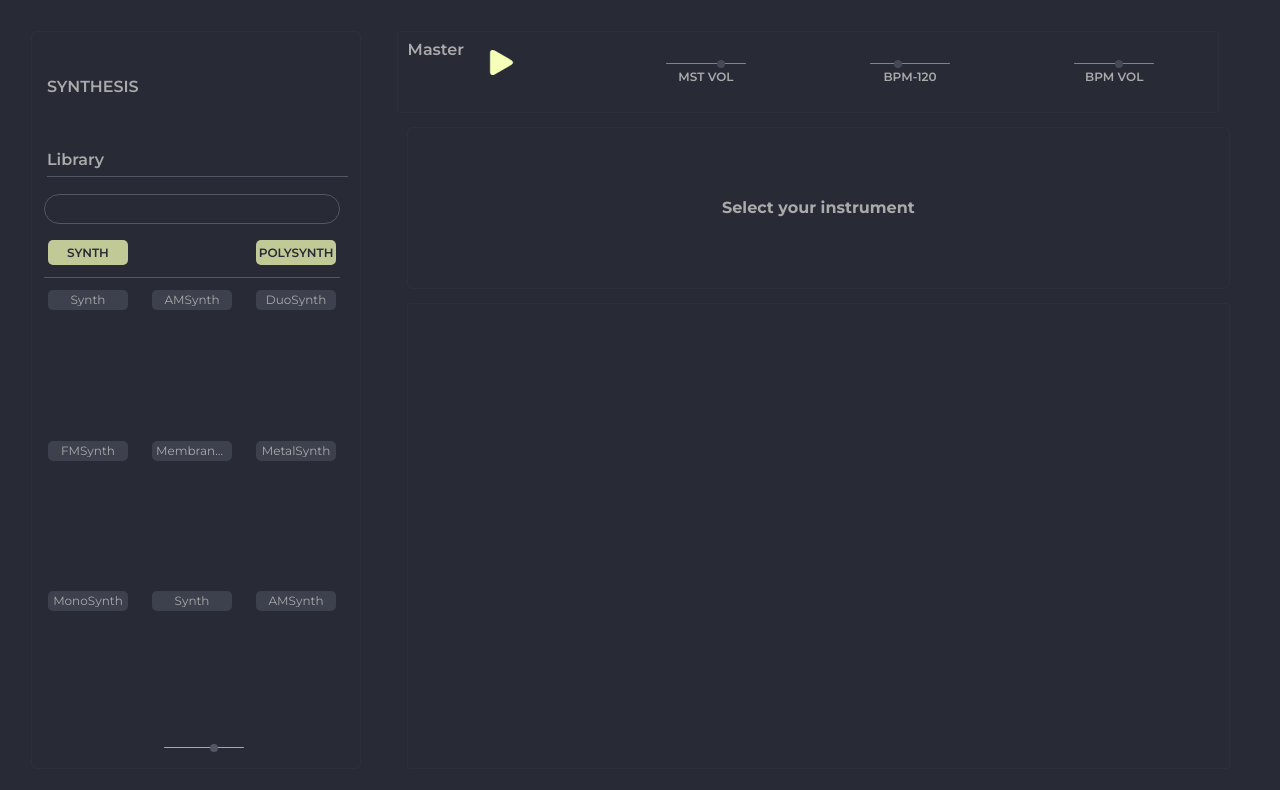
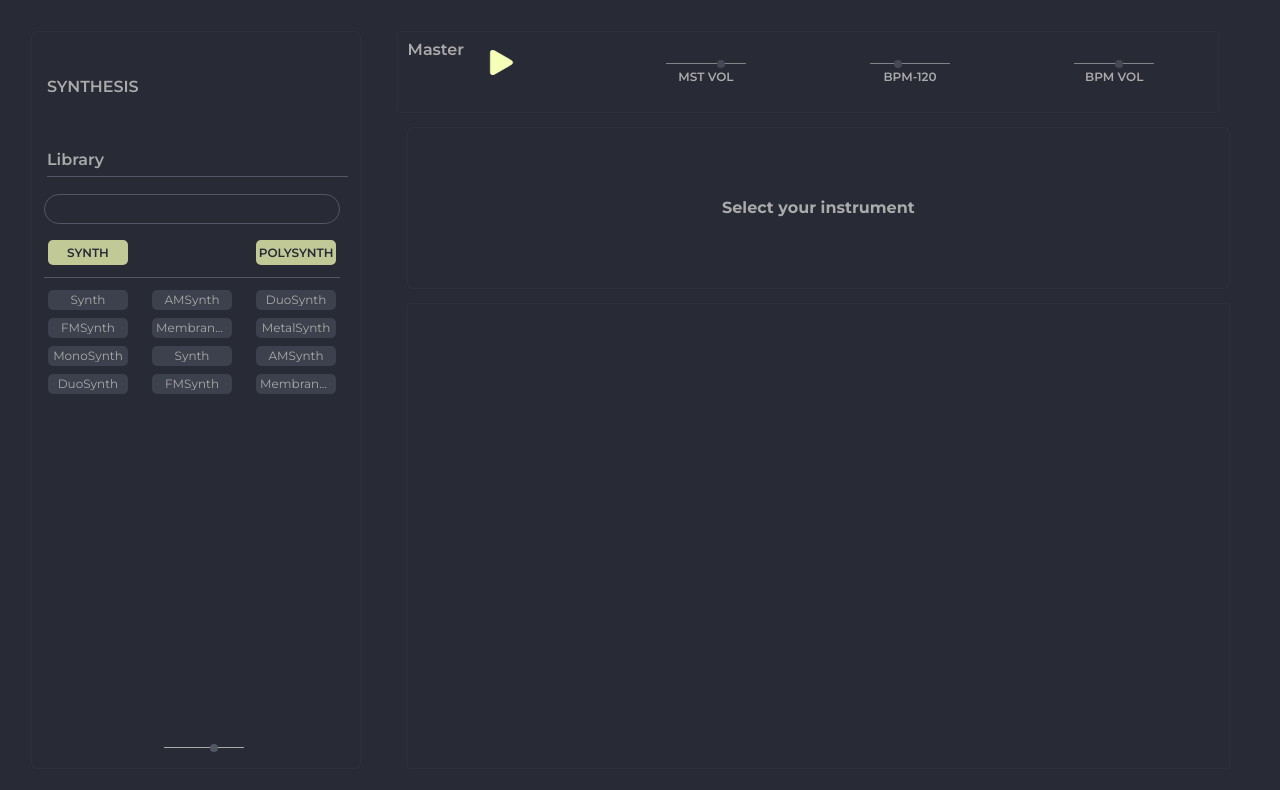
Before and after one commit to CxGarcia/synthesis, a React app: page / in a window 1280 px wide. Shown: the top 790 px of the page. Built offline with nearby package versions, Linux system fonts and the light colour scheme; no server answers.

Commit message:
styles: fixed selection panel styling so all elements are aligned at the top

```diff
--- a/src/components/library/SelectionItems/SelectionItems.module.scss
+++ b/src/components/library/SelectionItems/SelectionItems.module.scss
@@ -2,7 +2,6 @@
 @import '@styles/mixins';
 
 .container {
-  width: fit-content;
   max-height: 20px;
   max-width: 27%;
   font-size: 0.75rem;
@@ -11,7 +10,6 @@
   border-radius: 5px;
   padding: 0.25rem;
   transition: all 0.25s ease;
-  align-self: flex-start;
   flex: 0 0 33%;
 
   &:hover {
--- a/src/components/library/SelectionPanel/SelectionPanel.js
+++ b/src/components/library/SelectionPanel/SelectionPanel.js
@@ -121,7 +121,6 @@ const SelectionPanel = React.memo(function SelectionPanel({
       <div className={styles.panelTitle}>
         <h2>Library</h2>
       </div>
-      {/* TODO - make banner disappear */}
 
       <div className={styles.selection}>
         <input type="text" className={styles.input} onChange={handleSearch} />
--- a/src/components/library/SelectionPanel/SelectionPanel.module.scss
+++ b/src/components/library/SelectionPanel/SelectionPanel.module.scss
@@ -9,6 +9,7 @@
   padding: 0.75rem;
   overflow: hidden;
 }
+
 .panelTitle {
   // @include panel-title;
   position: absolute;
@@ -30,7 +31,8 @@
   height: 100%;
   max-height: 100%;
   margin-top: 40px;
-  // overflow: hidden;
+
+  overflow: hidden;
 }
 
 .categories {
@@ -47,11 +49,10 @@
   display: flex;
   flex-flow: row wrap;
   justify-content: space-between;
-  align-items: flex-start;
-  overflow: scroll;
-  height: min-content;
-  height: 100%;
-  max-height: 100%;
+  align-content: flex-start;
+  overflow-y: auto;
+  height: 60%;
+  max-height: 60%;
 }
 
 .input {
@@ -151,3 +152,10 @@
     opacity: 1;
   }
 }
+
+@media screen and (max-width: 1500px) {
+  .options {
+    height: 50%;
+    max-height: 50%;
+  }
+}
```
